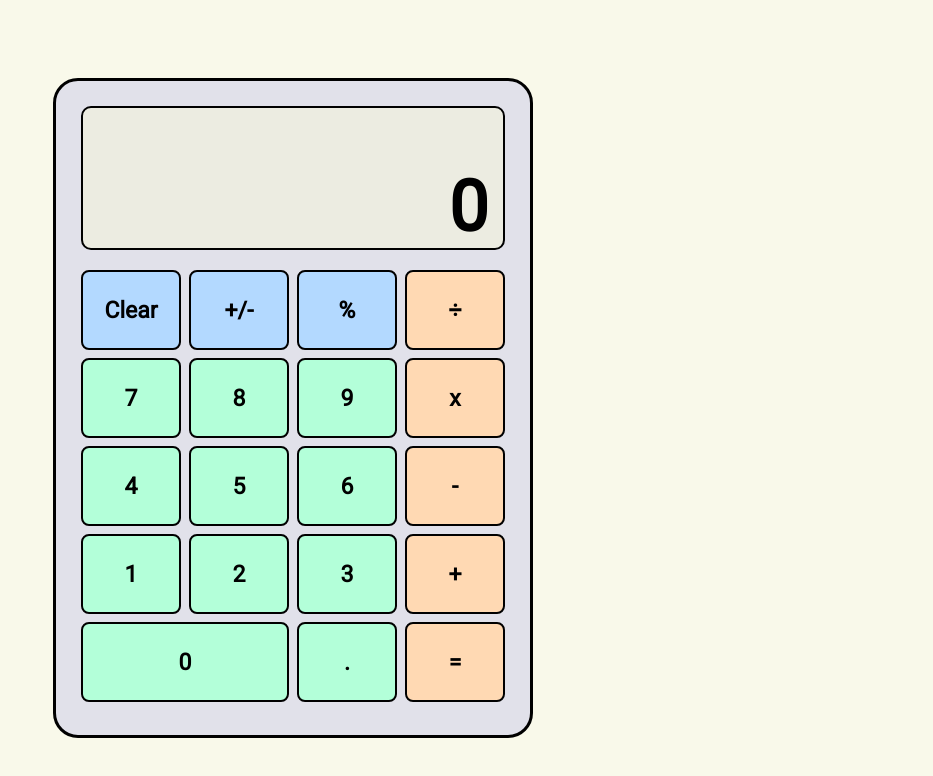
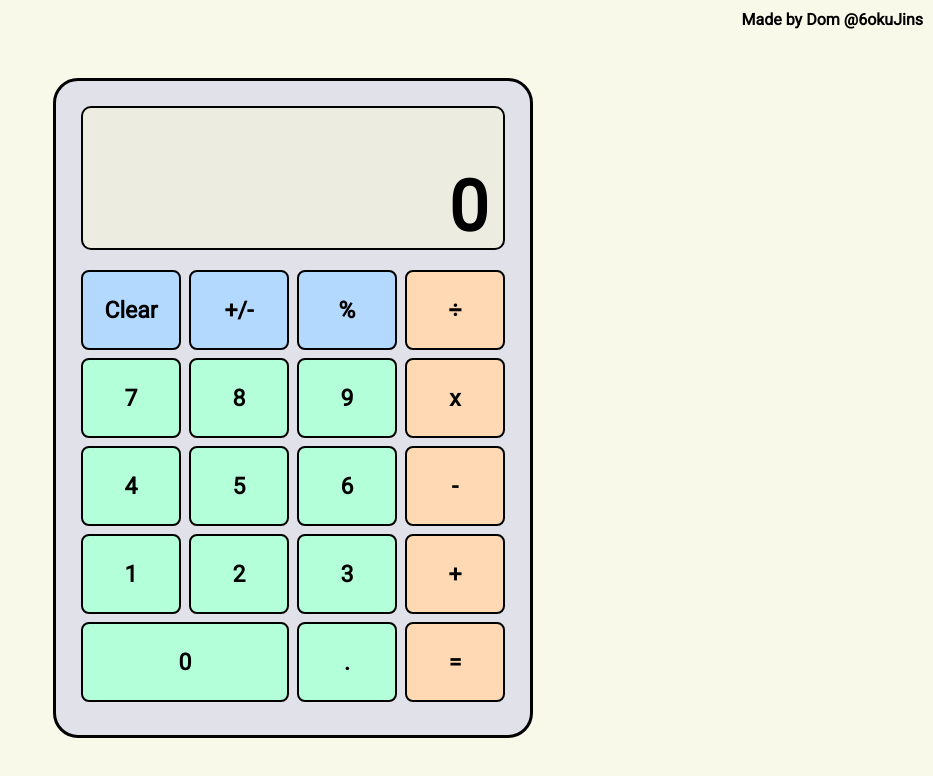
Before and after one commit to 6okuJins/Calculator, a website with bundled scripts: page index.html in a window 1280 px wide. Shown: the whole page, without its empty margins (347-1280 px from the left). Built offline with nearby package versions, Linux system fonts and the light colour scheme.

Commit message:
Added name

```diff
--- a/index.html
+++ b/index.html
@@ -9,6 +9,7 @@
     <title>Calculator</title>
 </head>
 <body>
+    <div class="title">Made by Dom @6okuJins</div>
     <div class="calculator">
         <div class="display-container">
             <div id="second-display"></div>
--- a/style.css
+++ b/style.css
@@ -94,3 +94,8 @@ button:active {
     background-color: rgb(225, 225, 234)
 
 }
+.title {
+    position: fixed;
+    right: 10px;
+    top: 10px;
+}
```
